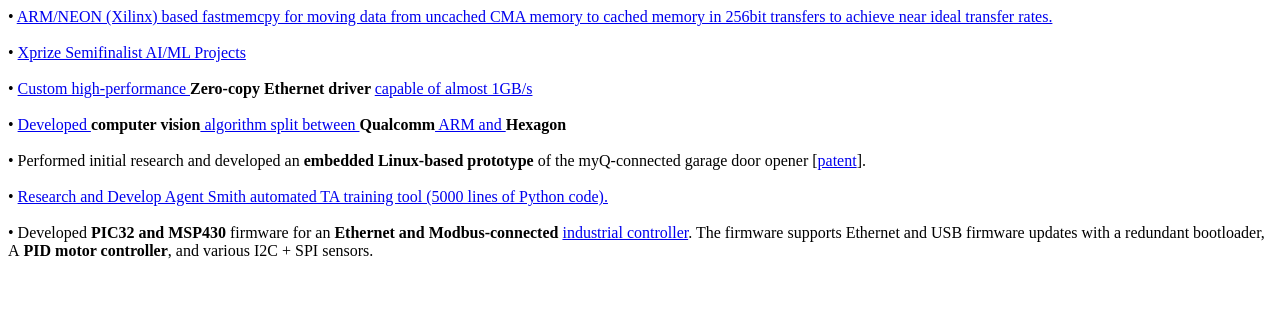
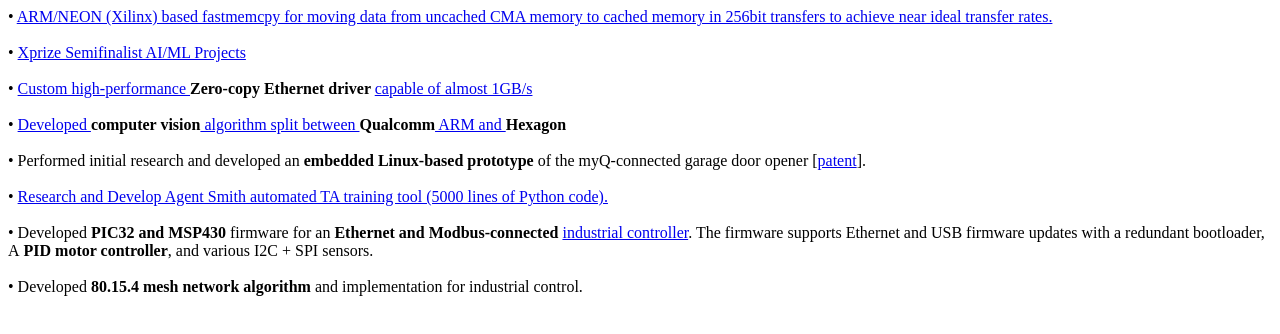
Before and after one commit to egregori3/egregori3.github.io, a plain HTML site: page accomplishments.html in a window 1280 px wide. Drawn offline with Linux system fonts and the light colour scheme.

Commit message:
Added accomplishment from Freescale

```diff
--- a/accomplishments.html
+++ b/accomplishments.html
@@ -16,5 +16,7 @@
 • <a href="https://arxiv.org/pdf/2112.13677.pdf">Research and Develop Agent Smith automated TA training tool (5000 lines of Python code).</a><br>
 <br>
 • Developed <b>PIC32 and MSP430</b> firmware for an <b>Ethernet and Modbus-connected</b> <a href="https://www.ecolab.com/equipment/3d-trasar-solid-cooling-water-system/~/media/205FA936F2E04CF1901D1FDDFD0108B8.ashx">industrial 			  controller</a>. The firmware supports Ethernet and USB firmware updates with a redundant 			  bootloader, A<b> PID motor controller</b>, and various I2C + SPI sensors.<br>
+<br>
+• Developed <b>80.15.4 mesh network algorithm</b> and implementation for industrial control.<br>
 </body>
 </html>
```
